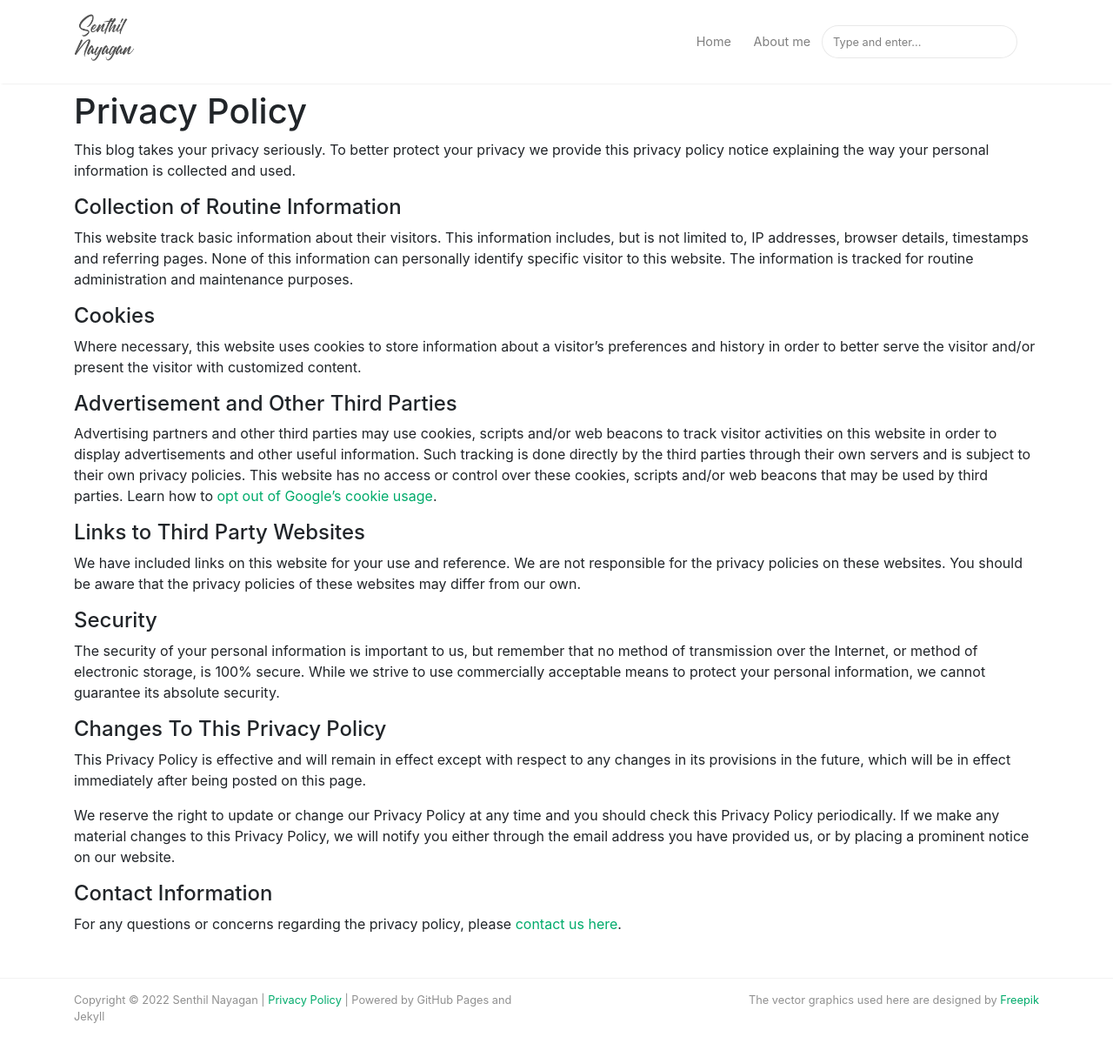
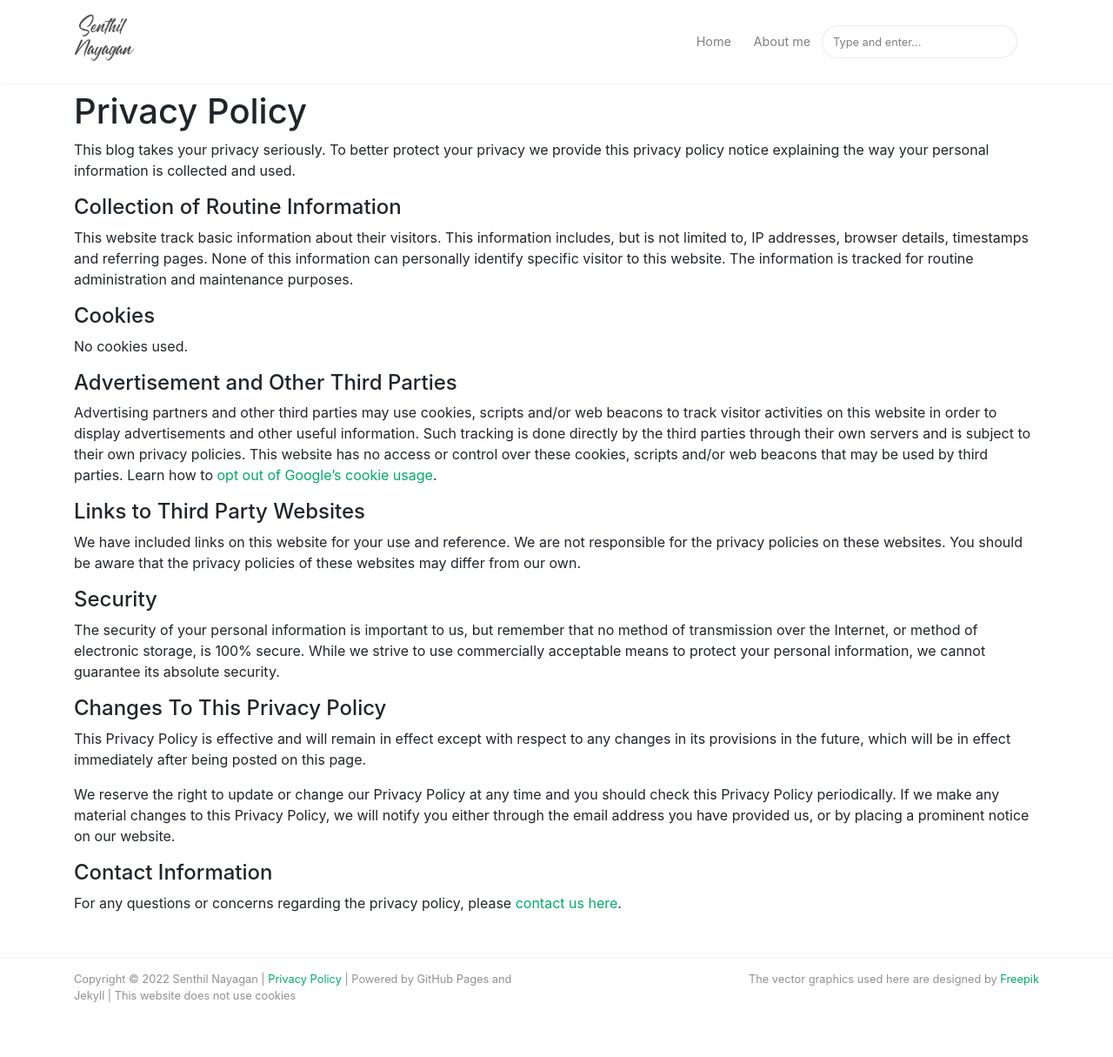
Before and after one commit to SenthilNayagan/senthilnayagan.github.io, a Jekyll site: the page built from _pages/privacy-policy.md, in a window 1280 px wide and 1252 px high. Shown: the top 1215 px of the window at 87% size. Built offline with Jekyll 4.4.1, drawn with Linux system fonts in a browser that asks for light colours; nearby versions of some CDN libraries.

Commit message:
Added a note about cookies

```diff
--- a/_layouts/default.html
+++ b/_layouts/default.html
@@ -125,7 +125,7 @@
    <div class="container">
         <div class="row">
            <div class="col-md-6 col-sm-6 text-center text-lg-left">
-               Copyright © {{ site.time | date: "%Y" }} {{ site.name }} | <a href="{{ site.baseurl }}/privacy-policy.html">Privacy Policy</a> | Powered by GitHub Pages and Jekyll
+               Copyright © {{ site.time | date: "%Y" }} {{ site.name }} | <a href="{{ site.baseurl }}/privacy-policy.html">Privacy Policy</a> | Powered by GitHub Pages and Jekyll | This website does not use cookies
            </div>
            <div class="col-md-6 col-sm-6 text-center text-lg-right">
             The vector graphics used here are designed by <a target="_blank" href="https://www.freepik.com">Freepik</a>
--- a/_pages/privacy-policy.md
+++ b/_pages/privacy-policy.md
@@ -14,7 +14,7 @@ This website track basic information about their visitors. This information incl
 
 #### Cookies
 
-Where necessary, this website uses cookies to store information about a visitor’s preferences and history in order to better serve the visitor and/or present the visitor with customized content.
+No cookies used.
 
 
 #### Advertisement and Other Third Parties
```
